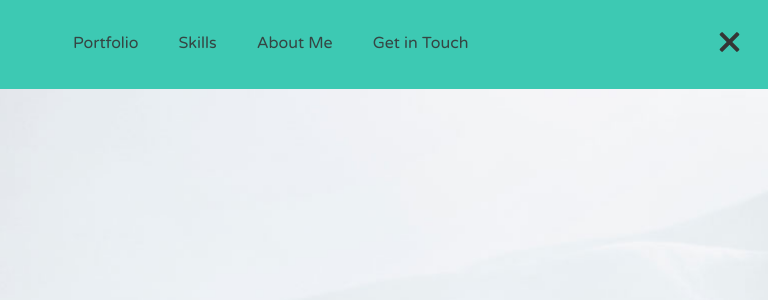
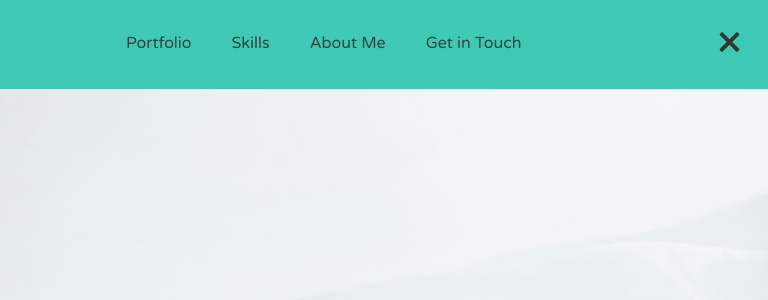
Before and after one commit to amlydu/portfolio_site, a PHP site: page / in a window 768 px wide. Shown: the top 300 px of the page. Run offline with PHP 8.4, Linux system fonts and the light colour scheme; some libraries are stand-ins or nearby versions.

Commit message:
Added div into jQuery and adjusted padding once again for more perfect fit

```diff
--- a/css/queries.css
+++ b/css/queries.css
@@ -28,9 +28,9 @@
 	.wp2, .wp4, .wp5, .light-box { margin-bottom: 30px; }
 	.legals { text-align: center; margin: 0; padding: 0; }
 	.credit { text-align: center; }
-	.top-nav { width: 100%; padding: 0 0 0 58px;}
+	.top-nav { width: 100%; padding: 0 0 0 71px;}
 }
 
-@media screen and (max-width:892px) {
-	.top-nav { width: 100%; padding: 0 0 0 18px; }
-}
+/*@media screen and (max-width:892px) {
+	.top-nav { width: 100%; padding: 0 0 0 29px; }
+} CHANGE TO HAMBURGER1111*/
--- a/js/scripts.js
+++ b/js/scripts.js
@@ -75,9 +75,9 @@ document.querySelector("#nav-toggle").addEventListener("click", function() {
 
 $(window).resize(function() {
 	if ($(window).width() >= 992) {
-		$("#offset-nav").removeClass("col-sm-offset-2");
+		$("#offset-nav div").removeClass("col-sm-offset-2");
 	} else if ($(window).width() < 992){
-		$("#offset-nav").addClass("col-sm-offset-2");
+		$("#offset-nav div").addClass("col-sm-offset-2");
 	}
 });
 
```
